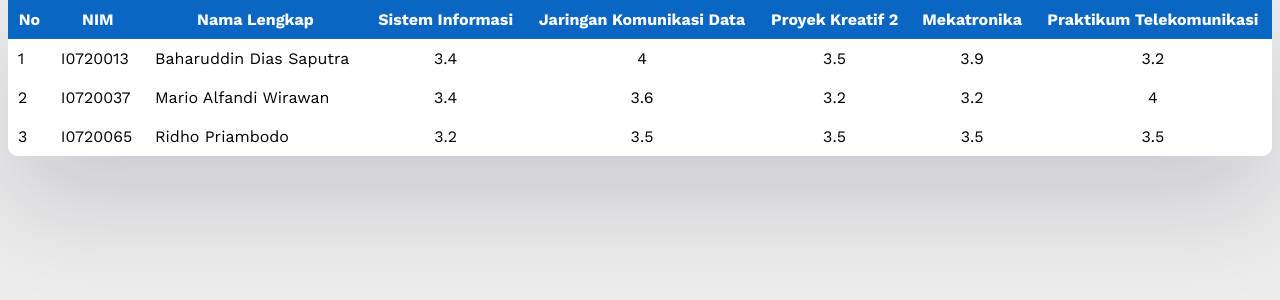
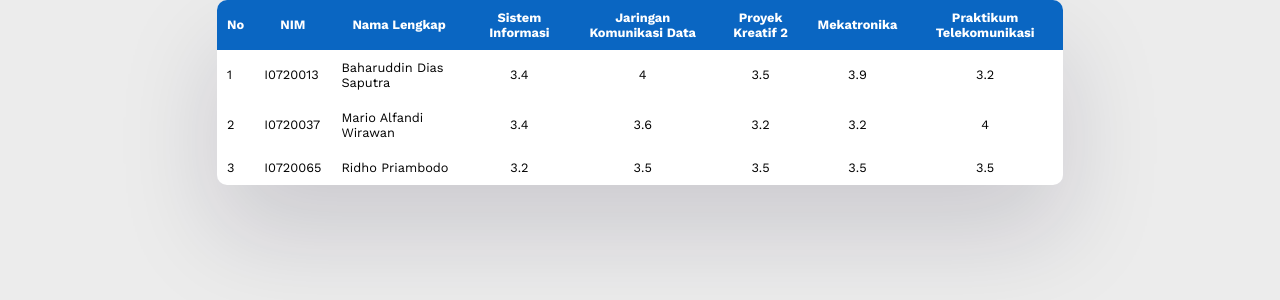
Before and after one commit to casperdias/SI_Week5, a PHP site: page / in a window 1280 px wide. Shown: the part 105-405 px from the top of the page. Run offline with PHP 8.4, Linux system fonts and the light colour scheme; data comes from the database, SQL or seed files in the repository; data that the repository does not hold is empty.

Commit message:
lebih bagus

```diff
--- a/index.php
+++ b/index.php
@@ -24,8 +24,8 @@ if ($conn->connect_error) {
     </header>
     <div class="container" style="margin-left:auto; margin-right:auto;">
         <table cellpadding="10px" class="table-content">
-            <thead class="thead1">
-                <th>No</th>
+            <thead>
+                <th class="pojok-kiri">No</th>
                 <th>NIM</th>
                 <th>Nama Lengkap</th>
                 <th>Sistem Informasi</th>
--- a/style.css
+++ b/style.css
@@ -13,6 +13,26 @@
   margin-right:auto;
   font-family:'Work Sans', sans-serif;
   font-style:bold;
+  max-width: 85ch;
+  width: calc(100%-4rem);
+}
+th:first-of-type {
+  text-align: center;
+  font-family: 'Work Sans', sans-serif;
+  border-bottom: 3px;
+  background-color: #0A66C2;
+  color: #ffffff;
+  border-collapse: collapse;
+  border-top-left-radius: 10px;
+}
+th:last-of-type {
+  text-align: center;
+  font-family: 'Work Sans', sans-serif;
+  border-bottom: 3px;
+  background-color: #0A66C2;
+  color: #ffffff;
+  border-collapse: collapse;
+  border-top-right-radius: 10px;
 }
 .table-content{
   border-collapse: collapse;
@@ -20,17 +40,18 @@
   margin-left:auto;
   margin-right:auto;
   background-color: white;
+  color: black;
   padding: 10px;
   border-radius: 10px;
   box-shadow: rgba(17, 12, 46, 0.15) 0px 48px 100px 0px;
+  font-size: 0.8em;
 }
-.thead1{
+th{
   text-align: center;
   font-family: 'Work Sans', sans-serif;
   border-bottom: 3px;
   background-color: #0A66C2;
-  color:#ffffff;
-  border-radius: 10px;
+  color: #ffffff;
   border-collapse: collapse;
 }
 .lihatnilai{
```
